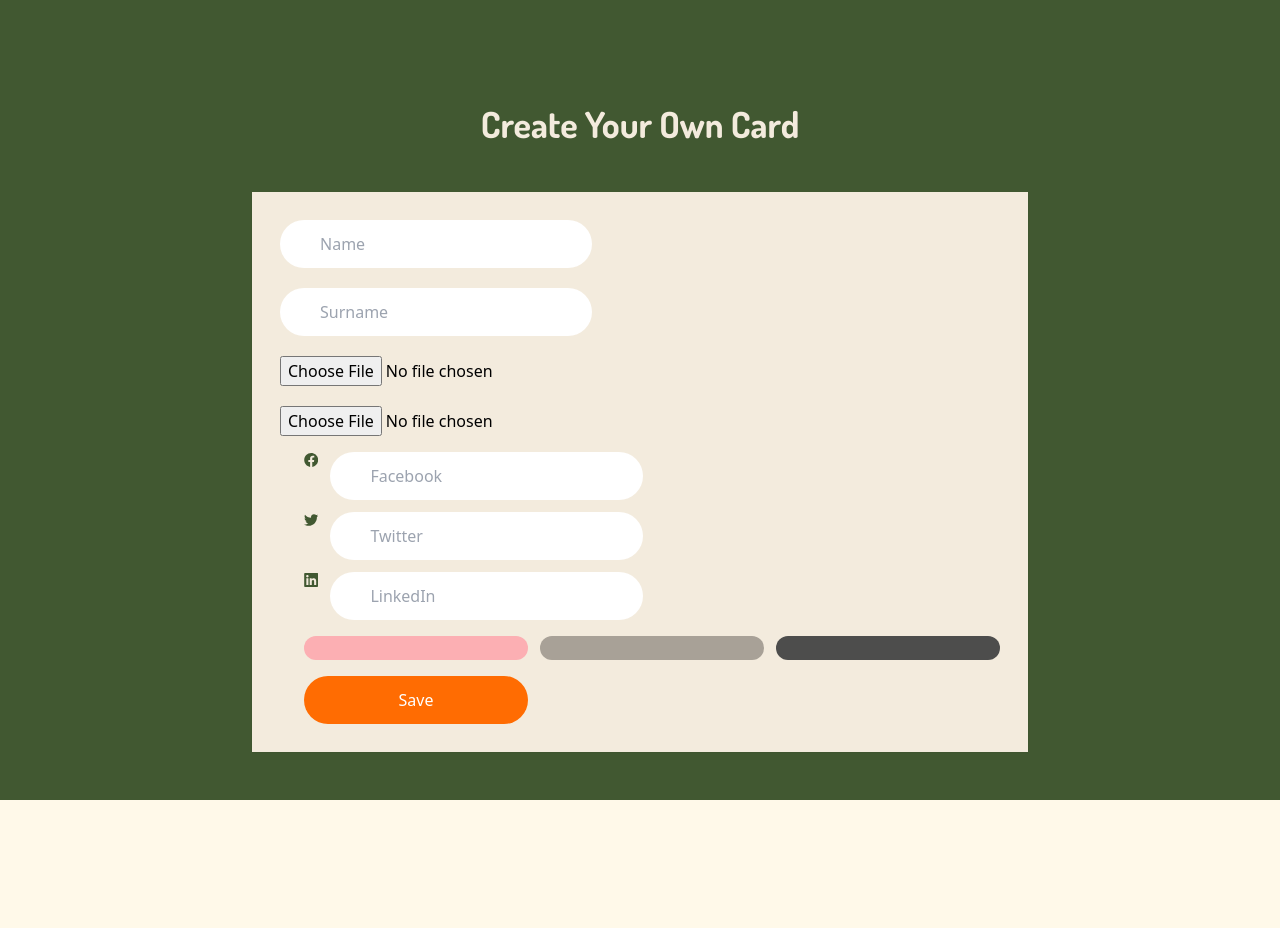
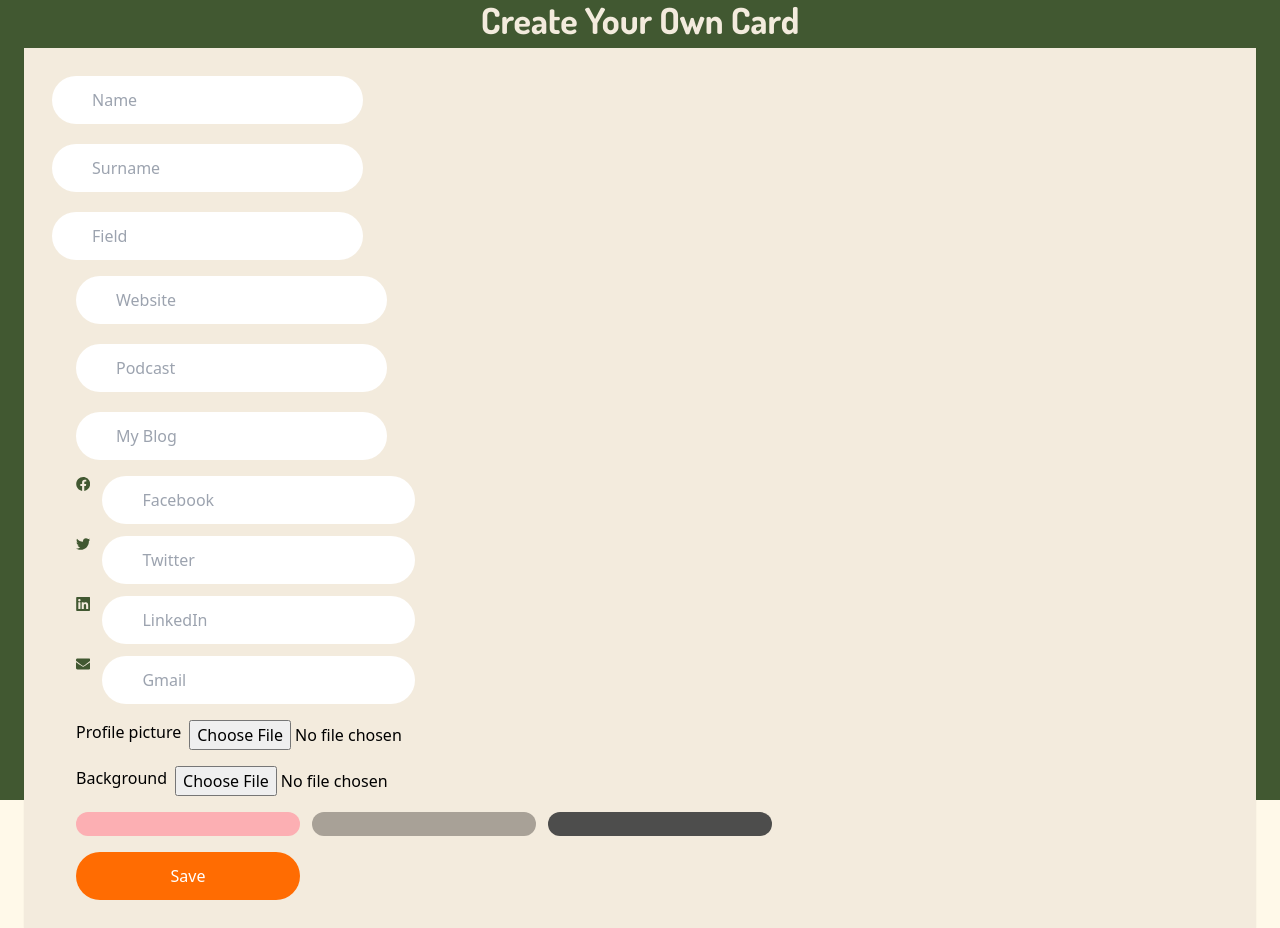
Before and after one commit to ananotopuria/user-card, a React (Vite) app: page / in a window 1280 px wide. Before the commit the page ends 800 px from the top, so only its background shows below. Built offline with nearby package versions, Linux system fonts and the light colour scheme.

Commit message:
feat: add input fields and display for website, podcast, and blog urls

```diff
--- a/src/App.jsx
+++ b/src/App.jsx
@@ -4,6 +4,7 @@ import { Provider } from 'react-redux';
 import store from './redux/store';
 import Home from './pages/Home';
 import User from './pages/User';
+import NotFound from './pages/NotFound';
 
 const router = createBrowserRouter([
   {
@@ -13,6 +14,10 @@ const router = createBrowserRouter([
   {
     path: '/user',
     element: <User />,
+  },
+  {
+    path: '*',
+    element: <NotFound />,
   },
 ]);
 
--- a/src/pages/Home.jsx
+++ b/src/pages/Home.jsx
@@ -2,7 +2,7 @@ import React, { useState } from "react";
 import { useDispatch } from "react-redux";
 import { setUser } from "../redux/userSlice";
 import { useNavigate } from "react-router-dom";
-import { FaFacebook, FaTwitter, FaLinkedin } from "react-icons/fa";
+import { FaFacebook, FaTwitter, FaLinkedin, FaEnvelope } from "react-icons/fa";
 
 function Home() {
   const [userInfo, setUserInfo] = useState({
@@ -10,18 +10,24 @@ function Home() {
     background: "",
     name: "",
     surname: "",
+    field: "",
     color: "#ff6c02",
     iconColor: "#415831",
     socialNetworks: {
       facebook: "",
       twitter: "",
       linkedin: "",
+      gmail: "",
     },
     socialUrls: {
       facebookUrl: "",
       twitterUrl: "",
       linkedinUrl: "",
+      gmailUrl: "",
     },
+    websiteUrl: "",
+    podcastUrl: "",
+    blogUrl: "",
   });
   const dispatch = useDispatch();
   const navigate = useNavigate();
@@ -67,8 +73,8 @@ function Home() {
   };
 
   return (
-    <div className="flex flex-col gap-2 items-center justify-center h-screen bg-[#415831]">
-      <h1 className="max-w-2xl mx-auto mb-10 text-3xl font-bold leading-normal mt-14 md:text-4xl text-[#f3ebdd] font-dosis">
+    <div className="flex flex-col gap-2 h-screen bg-[#415831]">
+      <h1 className="max-w-2xl mx-auto text-3xl font-bold leading-normal md:text-4xl text-[#f3ebdd] font-dosis">
         Create Your Own Card
       </h1>
       <div className="bg-[#f3ebdd] p-7 mx-6 shadow-sm">
@@ -92,16 +98,34 @@ function Home() {
               onChange={handleChange}
             />
             <input
-              type="file"
-              accept="image/*"
-              name="picture"
-              onChange={handleFileChange}
+              type="text"
+              name="field"
+              placeholder="Field"
+              className="w-full px-10 py-3 rounded-full focus:outline-none"
+              onChange={handleChange}
+            />
+          </div>
+          <div className="flex flex-col gap-5">
+            <input
+              type="text"
+              name="websiteUrl"
+              placeholder="Website"
+              className="w-full px-10 py-3 rounded-full focus:outline-none"
+              onChange={handleChange}
             />
             <input
-              type="file"
-              accept="image/*"
-              name="background"
-              onChange={handleFileChange}
+              type="text"
+              name="podcastUrl"
+              placeholder="Podcast"
+              className="w-full px-10 py-3 rounded-full focus:outline-none"
+              onChange={handleChange}
+            />
+            <input
+              type="text"
+              name="blogUrl"
+              placeholder="My Blog"
+              className="w-full px-10 py-3 rounded-full focus:outline-none"
+              onChange={handleChange}
             />
           </div>
           <div className="flex flex-col gap-3">
@@ -135,7 +159,39 @@ function Home() {
                 onChange={handleChange}
               />
             </div>
+            <div className="flex gap-3">
+              <FaEnvelope color={userInfo.iconColor} />
+              <input
+                type="text"
+                name="Gmail"
+                placeholder="Gmail"
+                className="w-full px-10 py-3 rounded-full focus:outline-none"
+                onChange={handleChange}
+              />
+            </div>
           </div>
+          <div className="flex gap-2">
+              <label htmlFor="picture" className="mb-1">
+                Profile picture
+              </label>
+              <input
+                type="file"
+                accept="image/*"
+                name="picture"
+                onChange={handleFileChange}
+              />
+            </div>
+            <div className="flex gap-2">
+              <label htmlFor="background" className="mb-1">
+                Background
+              </label>
+              <input
+                type="file"
+                accept="image/*"
+                name="background"
+                onChange={handleFileChange}
+              />
+            </div>
           <div className="flex gap-3">
             <button
               type="button"
--- /dev/null
+++ b/src/pages/NotFound.jsx
@@ -0,0 +1,12 @@
+import React from 'react';
+
+function NotFound() {
+  return (
+    <div>
+      <h1>Page Not Found</h1>
+      <p>Sorry, the page you are looking for does not exist.</p>
+    </div>
+  );
+}
+
+export default NotFound;
--- a/src/pages/User.jsx
+++ b/src/pages/User.jsx
@@ -1,6 +1,6 @@
 import React from "react";
 import { useSelector } from "react-redux";
-import { FaFacebook, FaTwitter, FaLinkedin } from "react-icons/fa";
+import { FaFacebook, FaTwitter, FaLinkedin, FaEnvelope, FaLink } from "react-icons/fa";
 import { Link } from "react-router-dom";
 
 function User() {
@@ -37,8 +37,11 @@ function User() {
                 <p className="text-xl font-medium text-center text-white md:text-left font-dosis">
                   {user.surname}
                 </p>
+                <p className="text-xl font-medium text-center text-white md:text-left font-dosis">
+                  {user.field}
+                </p>
               </div>
-              <div className="flex flex-col gap-4 justify-center">
+              <div className="flex gap-4 justify-center">
                 {user.socialNetworks.facebook && (
                   <Link
                     to={user.socialNetworks.facebook}
@@ -69,8 +72,53 @@ function User() {
                     <FaLinkedin color={user.iconColor} />
                   </Link>
                 )}
+                {user.socialNetworks.linkedin && (
+                  <Link
+                    to={user.socialNetworks.gmail}
+                    target="_blank"
+                    rel="noopener noreferrer"
+                    className="flex items-center gap-2"
+                  >
+                    <FaEnvelope color={user.iconColor} />
+                  </Link>
+                )}
               </div>
             </div>
+            <div className="flex flex-col gap-2 mt-4">
+                {user.websiteUrl && (
+                  <Link
+                    to={user.websiteUrl}
+                    target="_blank"
+                    rel="noopener noreferrer"
+                    className="flex items-center gap-2 text-white"
+                  >
+                    <FaLink />
+                    Website
+                  </Link>
+                )}
+                {user.podcastUrl && (
+                  <Link
+                    to={user.podcastUrl}
+                    target="_blank"
+                    rel="noopener noreferrer"
+                    className="flex items-center gap-2 text-white"
+                  >
+                    <FaLink />
+                    Podcast
+                  </Link>
+                )}
+                {user.blogUrl && (
+                  <Link
+                    to={user.blogUrl}
+                    target="_blank"
+                    rel="noopener noreferrer"
+                    className="flex items-center gap-2 text-white"
+                  >
+                    <FaLink />
+                    My Blog
+                  </Link>
+                )}
+              </div>
           </div>
         </div>
       </div>
--- a/src/redux/userSlice.js
+++ b/src/redux/userSlice.js
@@ -7,18 +7,24 @@ const userSlice = createSlice({
     background: "",
     name: "",
     surname: "",
+    field: "",
     color: "#fffff2",
     iconColor: "#415831",
     socialNetworks: {
       facebook: "",
       twitter: "",
       linkedin: "",
+      gmail: "",
     },
     socialUrls: {
       facebookUrl: "",
       twitterUrl: "",
       linkedinUrl: "",
+      gmailUrl: "",
     },
+    websiteUrl: "",
+    podcastUrl: "",
+    blogUrl: "",
   },
   reducers: {
     setUser(state, action) {
```
